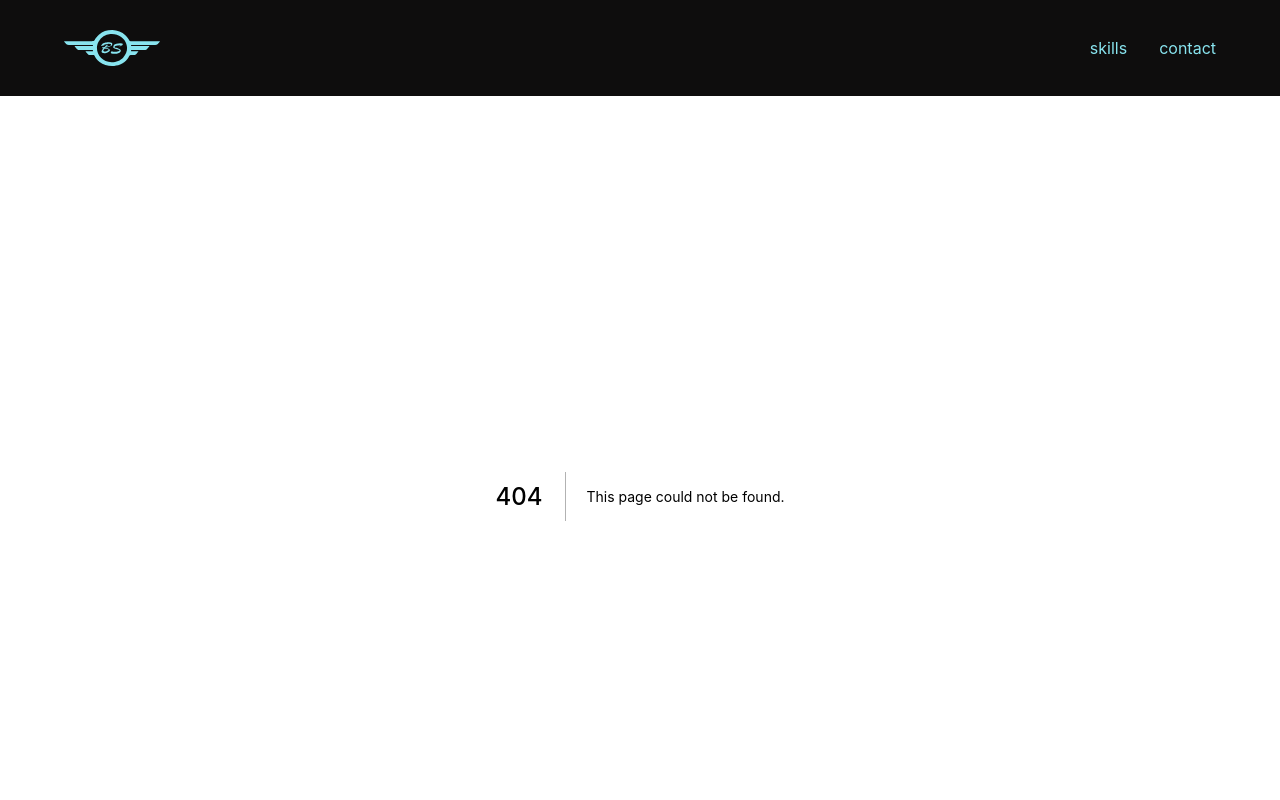
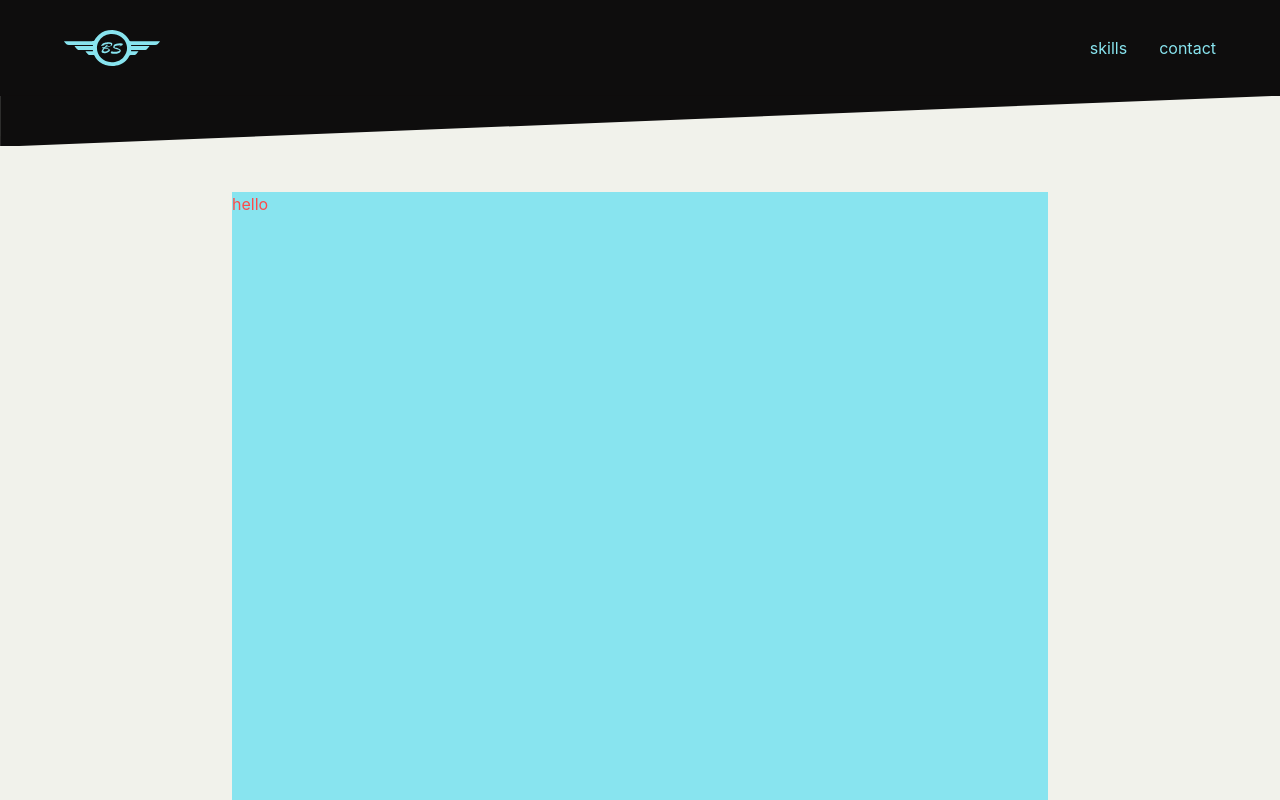
Before and after one commit to webmastersmith/portfolio, a Next.js app: page /resume in a window 1280 px wide. Before the commit this address had no page. Shown: the top 800 px of the page. Built offline with nearby package versions, Linux system fonts and the light colour scheme; a web font is replaced by a local one.

Commit message:
create resume

```diff
--- a/components/index.ts
+++ b/components/index.ts
@@ -4,3 +4,4 @@ export * from './cards'
 export * from './button'
 export * from './hero'
 export * from './contact'
+export * from './pdf'
--- /dev/null
+++ b/components/pdf/index.ts
@@ -0,0 +1 @@
+export * from './pdf'
--- /dev/null
+++ b/components/pdf/pdf.module.scss
@@ -0,0 +1,16 @@
+@import 'styles/variable.module.scss';
+
+#pdf {
+  height: 1056px;
+  width: 816px;
+  margin: 6rem 0px;
+  padding: 0px;
+  background-color: $blue;
+  color: $red;
+
+  .pdfBody {
+    background-color: gray;
+    padding: 0px;
+    margin: 0px;
+  }
+}
--- /dev/null
+++ b/components/pdf/pdf.tsx
@@ -0,0 +1,11 @@
+import type { NextPage } from 'next'
+import styles from './pdf.module.scss'
+
+//interface Props {
+//	data: string
+//}
+//NextPage<Props>
+
+export const Pdf: NextPage = () => {
+  return <div id={styles.pdf}>hello</div>
+}
--- /dev/null
+++ b/pages/resume.tsx
@@ -0,0 +1,40 @@
+import type { NextPage } from 'next'
+import { Pdf } from 'components'
+import styles from 'styles/resume.module.scss'
+import {
+  Html5,
+  Apache,
+  Bash,
+  Bootstrap,
+  Css3,
+  Sass,
+  Tailwind,
+  Firebase,
+  Js,
+  LinuxTux,
+  Mongodb,
+  Nextjs,
+  Node,
+  Puppeteer,
+  React,
+  Typescript,
+  Git,
+  Express,
+  Gimp,
+  CreateReactApp,
+  Stripe,
+  Heroku,
+  Github,
+  Top,
+} from 'icons'
+
+const Resume: NextPage = ({ children }) => {
+  return (
+    <div className={styles.container}>
+      <Top className={styles.angle} />
+      <Pdf />
+    </div>
+  )
+}
+
+export default Resume
--- /dev/null
+++ b/styles/resume.module.scss
@@ -0,0 +1,11 @@
+.container {
+  position: relative;
+  display: flex;
+  justify-content: center;
+  width: 100%;
+}
+.angle {
+  position: absolute;
+  top: -1px;
+  left: 0;
+}
--- a/styles/variable.module.scss
+++ b/styles/variable.module.scss
@@ -1,9 +1,9 @@
 // colors
 $baseDark: #0e0d0d;
+$baseLight: #f1f2eb;
 $red: #fe4a49;
 $green: #80d39b;
 $blue: #88e4ef;
-$baseLight: #f1f2eb;
 
 // sizes
 $sectionHeight: 30rem;
```
